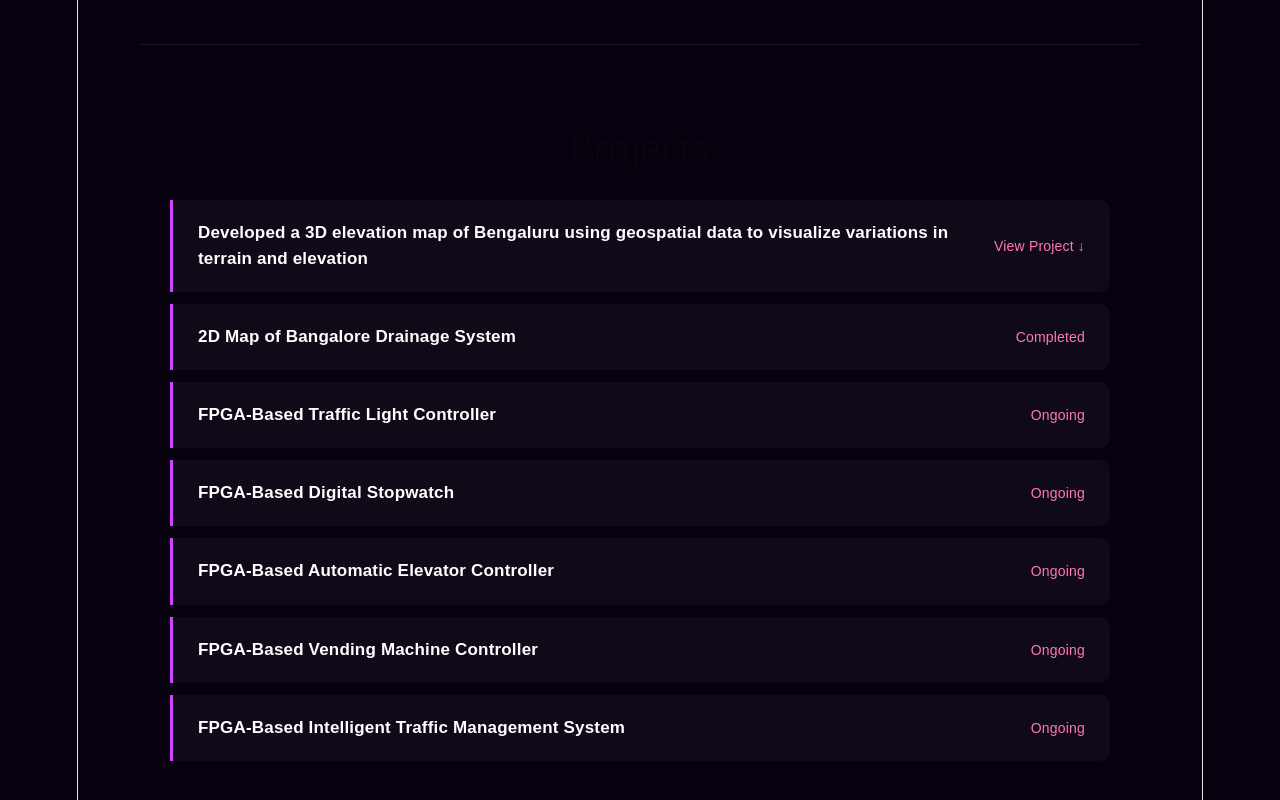
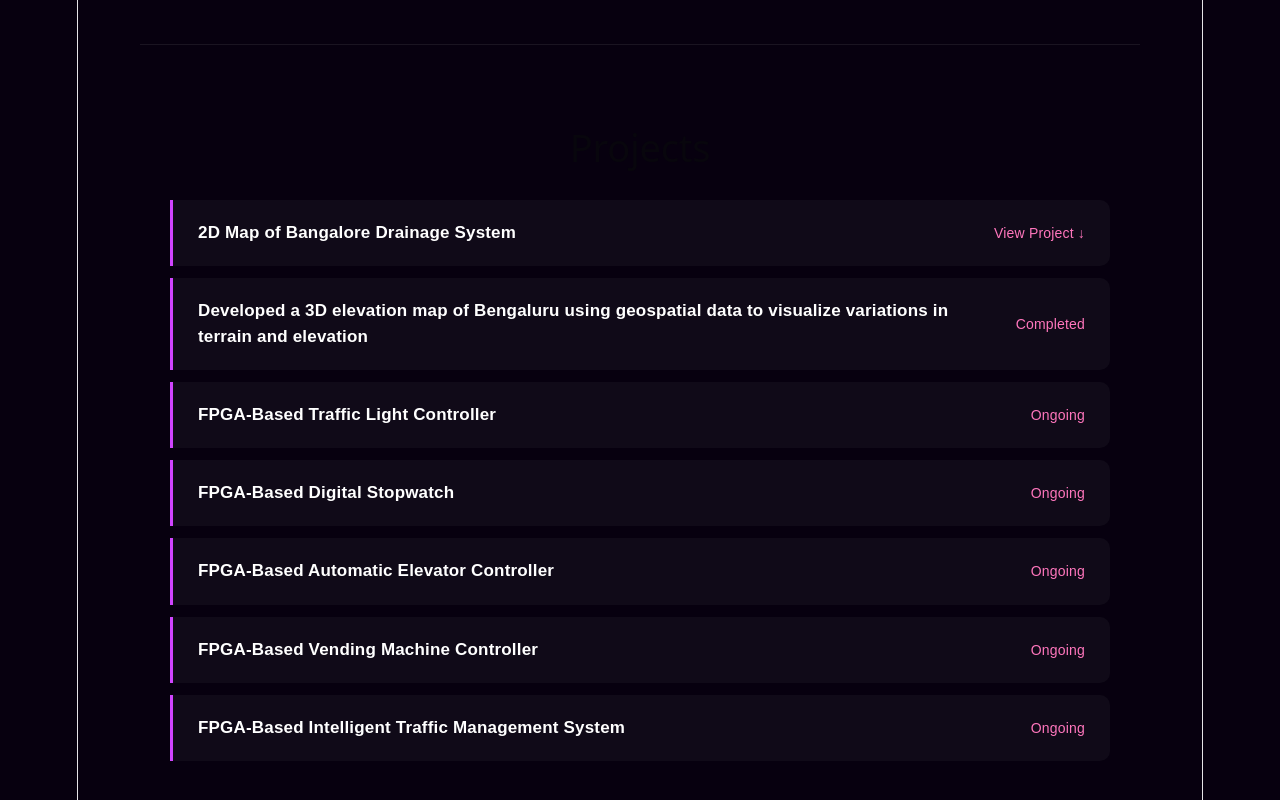
Before and after one commit to kp-0-7/Krishna-Portfolio, a React (Vite) app: page / in a window 1280 px wide. Shown: the part 3140-3940 px from the top of the page. Built offline with nearby package versions, Linux system fonts and the light colour scheme.

Commit message:
Update project showcase

```diff
--- a/src/App.jsx
+++ b/src/App.jsx
@@ -383,8 +383,8 @@
   >
 
     <h3>
-      Developed a 3D elevation map of Bengaluru using geospatial data to visualize variations in terrain and elevation
-    </h3>
+  2D Map of Bangalore Drainage System
+</h3>
 
     <span>
       {showEnglishProject ? "Hide Project ↑" : "View Project ↓"}
@@ -408,8 +408,8 @@
 
   <div className="project-card">
     <h3>
-      2D Map of Bangalore Drainage System
-    </h3>
+    Developed a 3D elevation map of Bengaluru using geospatial data to visualize variations in terrain and elevation
+  </h3>
 
     <span>
       Completed
```
